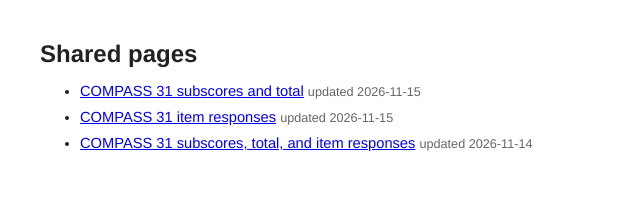
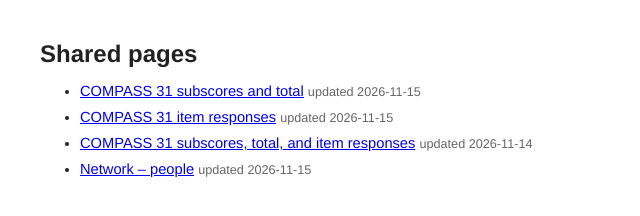
Before and after one commit to disrupt2026/compass31, a plain HTML site: page index.html in a window 1280 px wide. Shown: the whole page, without its empty margins (0-640 px from the left). Drawn offline with Linux system fonts and the light colour scheme.

Commit message:
Update pages (2026-11-15)

```diff
--- a/index.html
+++ b/index.html
@@ -14,5 +14,6 @@ span.meta { color: #666; font-size: 9.5pt; }
 <li><a href="compass31_subdomains.html">COMPASS 31 subscores and total</a> <span class="meta">updated 2026-11-15</span></li>
 <li><a href="compass31_item_responses.html">COMPASS 31 item responses</a> <span class="meta">updated 2026-11-15</span></li>
 <li><a href="compass31_combined.html">COMPASS 31 subscores, total, and item responses</a> <span class="meta">updated 2026-11-14</span></li>
+<li><a href="people.html">Network – people</a> <span class="meta">updated 2026-11-15</span></li>
 </ul>
 </body></html>
```
